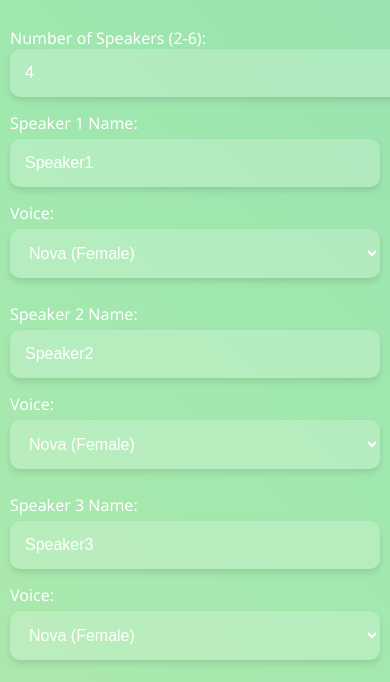
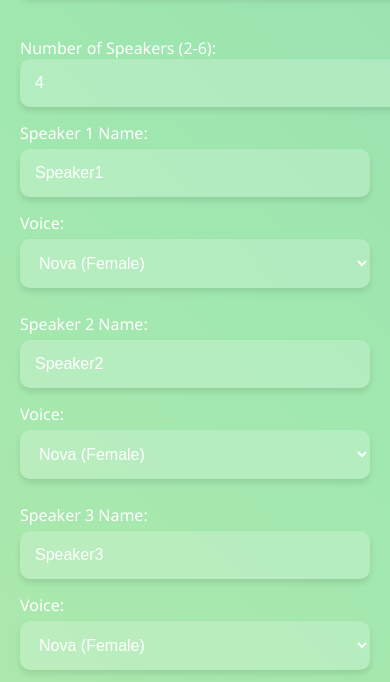
Before and after one commit to KingAmada/podcast, a website: page public/index.html in a window 390 px wide. Shown: the part 219-901 px from the top of the page. Drawn offline with Linux system fonts and the light colour scheme.

Commit message:
Update styles.css

```diff
--- a/public/styles.css
+++ b/public/styles.css
@@ -3,12 +3,7 @@
 /* Updated body styles with animated gradient background */
 
 /* Adjust the container to have a maximum width and center it */
-.container {
-    max-width: 800px;
-    margin: 50px auto;
-    padding: 20px;
-    text-align: center;
-}
+
 
 /* Adjust the width of input fields and text areas */
 textarea, input[type="text"], input[type="number"], select {
@@ -37,9 +32,12 @@ textarea, input[type="text"], input[type="number"], select {
 
 /* Additional adjustments for responsive design */
 @media (max-width: 600px) {
-    .container {
-        padding: 10px;
-    }
+.container {
+    max-width: 800px;
+    margin: 50px auto;
+    padding: 20px;
+    text-align: center;
+}
 
     textarea, input[type="text"], input[type="number"], select, button {
         max-width: 100%;
```
